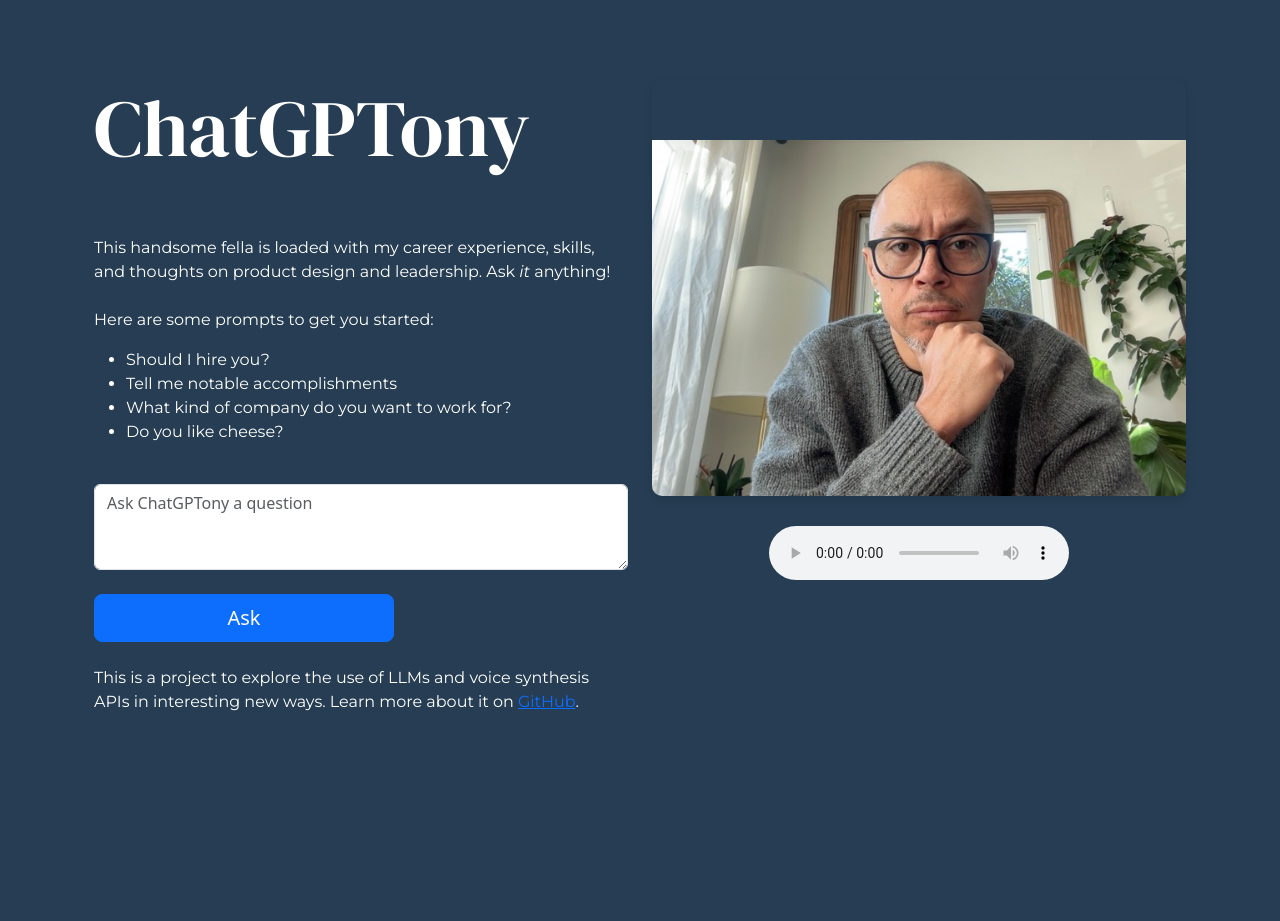
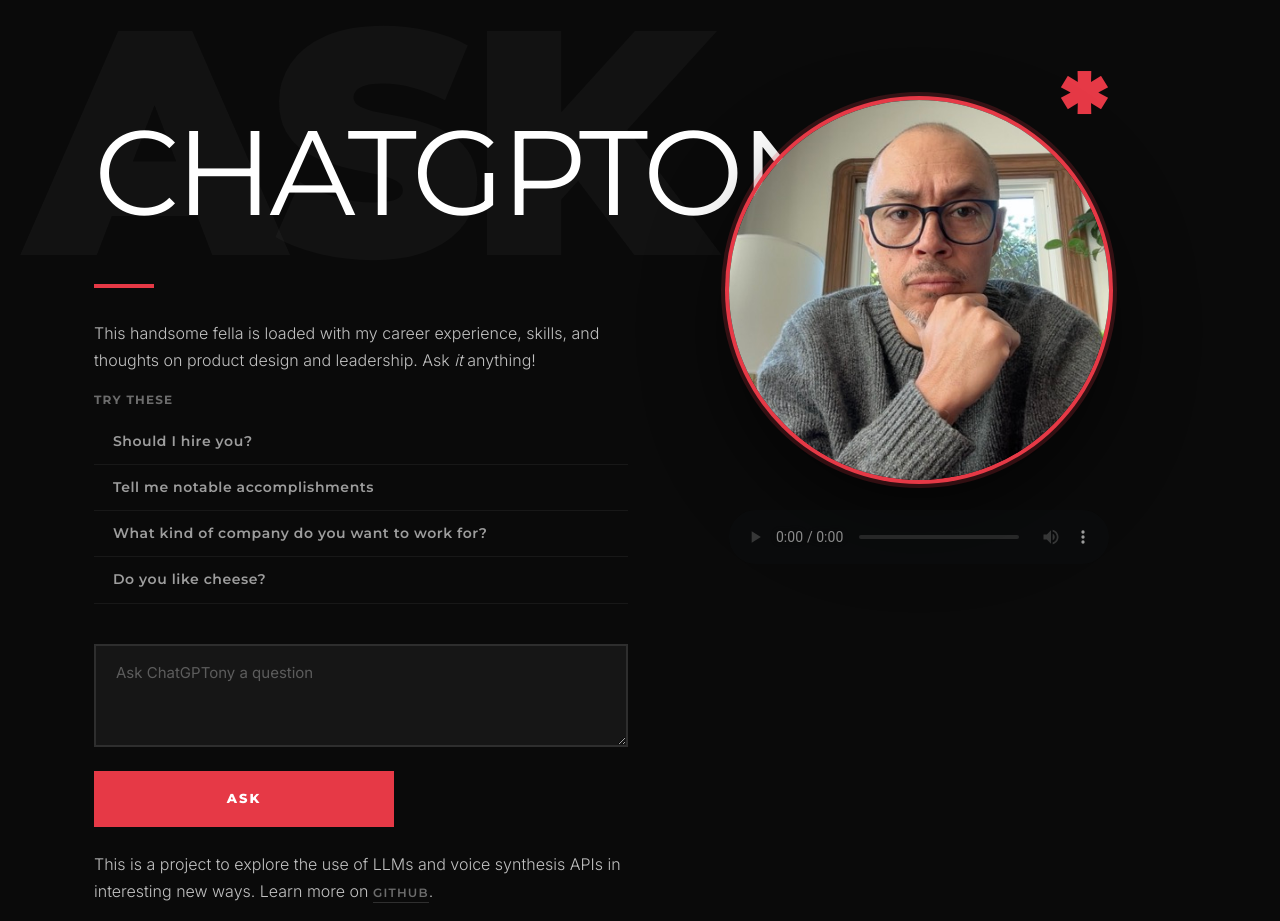
Before and after one commit to khalua/zoltar, a Flask app: page / in a window 1280 px wide. Before the commit the page ends 711 px from the top, so only its background shows below. Run offline with Flask 3, Linux system fonts and the light colour scheme; some libraries are stand-ins or nearby versions.

Commit message:
new look

```diff
--- a/static/custom.css
+++ b/static/custom.css
@@ -1,66 +1,243 @@
-/* custom.css */
+/* custom.css — Maximalist Energy */
+
+* { box-sizing: border-box; }
 
 body {
-    background-color: #263d53;
+    background-color: #0a0a0a;
+    min-height: 100vh;
+    overflow-x: hidden;
 }
 
-.custom-button {
-    background-color: navy;
-    color: white;
-}
-
-#dummy {
-    border-radius: 10px;        /* Rounded corners */
-    box-shadow: 0 4px 8px rgba(0, 0, 0, 0.1); /* Shadow effect */
-    margin-bottom: 30px;
-    padding-top: 60px;
-}
+/* ── Typography ── */
 
 h1 {
-    color: white;
-    font-family: "DM Serif Display", serif;
-    font-weight: 400;
+    color: #fff;
+    font-family: "Montserrat", sans-serif;
+    font-weight: 900;
     font-style: normal;
+    text-transform: uppercase;
+    letter-spacing: -0.03em;
+    line-height: 0.95;
 }
 
 h1.display-1 {
-    margin-bottom: 60px;
-}
-
-h2.display-1 {
-    margin-bottom: 60px;
+    font-size: clamp(56px, 10vw, 120px);
+    margin-bottom: 40px;
 }
 
 p {
-    color: white;
-    font-family: "Montserrat", sans-serif;
-    font-optical-sizing: auto;
-    font-weight: 400;
-    font-style: normal;
+    color: rgba(255,255,255,0.75);
+    font-family: "Inter", sans-serif;
+    font-weight: 300;
+    font-size: 16px;
+    line-height: 1.7;
 }
 
 li {
-    color: white;
+    color: rgba(255,255,255,0.75);
+    font-family: "Inter", sans-serif;
+    font-weight: 400;
+    font-size: 15px;
+    line-height: 1.8;
+}
+
+a { color: #e63946; }
+a:hover { color: #ff4d5a; }
+
+/* ── Layout ── */
+
+.tonyGPTContainer {
+    padding-top: 100px;
+    position: relative;
+}
+
+/* Ghost text */
+.tonyGPTContainer::before {
+    content: 'ASK';
+    position: absolute;
+    top: -20px;
+    left: -5%;
     font-family: "Montserrat", sans-serif;
-    font-optical-sizing: auto;
+    font-weight: 900;
+    font-size: clamp(160px, 25vw, 360px);
+    text-transform: uppercase;
+    color: rgba(255,255,255,0.03);
+    letter-spacing: -0.04em;
+    line-height: 1;
+    pointer-events: none;
+    z-index: 0;
+}
+
+/* ── Image ── */
+
+#dummy {
+    border-radius: 50%;
+    box-shadow: 0 0 0 4px #e63946, 0 0 0 8px rgba(230,57,70,0.2), 0 40px 80px rgba(0,0,0,0.6);
+    margin-bottom: 30px;
+    padding-top: 0;
+    max-width: 380px;
+    aspect-ratio: 1;
+    object-fit: cover;
+}
+
+/* ── Form ── */
+
+.form-control {
+    background: rgba(255,255,255,0.05);
+    border: 2px solid rgba(255,255,255,0.1);
+    color: #fff;
+    font-family: "Inter", sans-serif;
     font-weight: 400;
-    font-style: normal;
+    font-size: 15px;
+    border-radius: 0;
+    padding: 16px 20px;
+    transition: border-color 0.3s ease;
 }
+
+.form-control:focus {
+    background: rgba(255,255,255,0.08);
+    border-color: #e63946;
+    color: #fff;
+    box-shadow: 0 0 0 3px rgba(230,57,70,0.15);
+}
+
+.form-control::placeholder {
+    color: rgba(255,255,255,0.3);
+}
+
+/* ── Button ── */
+
+.btn-primary,
+.custom-button {
+    background-color: #e63946;
+    border: none;
+    color: #fff;
+    font-family: "Montserrat", sans-serif;
+    font-weight: 800;
+    font-size: 13px;
+    letter-spacing: 0.15em;
+    text-transform: uppercase;
+    border-radius: 0;
+    padding: 18px 40px;
+    transition: background-color 0.3s ease, transform 0.2s ease;
+}
+
+.btn-primary:hover,
+.custom-button:hover {
+    background-color: #ff4d5a;
+    transform: translateY(-2px);
+    color: #fff;
+}
+
+.btn-primary:active {
+    background-color: #c5303c;
+    transform: translateY(0);
+}
+
+.btn-primary:focus-visible {
+    outline: 2px solid #e63946;
+    outline-offset: 3px;
+    box-shadow: none;
+}
+
+/* ── Clickable questions ── */
+
+ul { list-style: none; padding-left: 0; }
+
+ul li.clickable-question {
+    cursor: pointer;
+    color: rgba(255,255,255,0.6);
+    font-family: "Montserrat", sans-serif;
+    font-weight: 600;
+    font-size: 14px;
+    letter-spacing: 0.04em;
+    padding: 10px 0;
+    border-bottom: 1px solid rgba(255,255,255,0.06);
+    transition: color 0.25s ease, padding-left 0.25s ease;
+}
+
+ul li.clickable-question:hover {
+    color: #e63946;
+    text-decoration: none;
+    padding-left: 8px;
+}
+
+ul li.clickable-question::before {
+    content: '→ ';
+    opacity: 0;
+    transition: opacity 0.25s ease;
+}
+
+ul li.clickable-question:hover::before {
+    opacity: 1;
+}
+
+/* ── Audio player ── */
+
+audio {
+    width: 100%;
+    max-width: 380px;
+    filter: invert(1) hue-rotate(180deg);
+    opacity: 0.6;
+}
+
+/* ── Decorative asterisk ── */
+
+.zoltar-asterisk {
+    position: absolute;
+    top: 60px;
+    right: 8%;
+    font-family: "Montserrat", sans-serif;
+    font-weight: 900;
+    font-size: clamp(60px, 8vw, 120px);
+    color: #e63946;
+    line-height: 1;
+    pointer-events: none;
+    opacity: 0;
+}
+
+/* ── Accent line under title ── */
+
+.title-accent {
+    width: 60px;
+    height: 4px;
+    background: #e63946;
+    margin-bottom: 32px;
+}
+
+/* ── GitHub link ── */
+
+.github-link {
+    color: rgba(255,255,255,0.4);
+    font-family: "Montserrat", sans-serif;
+    font-weight: 600;
+    font-size: 12px;
+    letter-spacing: 0.1em;
+    text-transform: uppercase;
+    text-decoration: none;
+    border-bottom: 1px solid rgba(255,255,255,0.15);
+    padding-bottom: 2px;
+    transition: color 0.25s ease, border-color 0.25s ease;
+}
+
+.github-link:hover {
+    color: #e63946;
+    border-color: #e63946;
+}
+
+/* ── Debug ── */
 
 .debug {
     color: white;
     background-color: black;
 }
 
-.tonyGPTContainer {
-    padding-top: 80px;
+/* ── Responsive ── */
+
+@media (max-width: 767px) {
+    .tonyGPTContainer { padding-top: 60px; }
+    h1.display-1 { font-size: clamp(40px, 12vw, 72px); margin-bottom: 24px; }
+    #dummy { max-width: 260px; }
+    .zoltar-asterisk { font-size: 50px; top: 30px; right: 5%; }
+    .tonyGPTContainer::before { font-size: clamp(100px, 20vw, 200px); }
 }
-
-ul li {
-    cursor: pointer;
-    color: white;
-}
-
-ul li:hover {
-    text-decoration: underline;
-}
--- a/templates/base.html
+++ b/templates/base.html
@@ -4,19 +4,16 @@
     <meta charset="UTF-8">
     <meta name="viewport" content="width=device-width, initial-scale=1">
     <title>{% block title %}{% endblock %}</title>
-    <!-- Common CSS, JavaScript, etc. -->
     <link href="https://cdn.jsdelivr.net/npm/bootstrap@5.3.2/dist/css/bootstrap.min.css" rel="stylesheet" integrity="sha384-T3c6CoIi6uLrA9TneNEoa7RxnatzjcDSCmG1MXxSR1GAsXEV/Dwwykc2MPK8M2HN" crossorigin="anonymous">
+    <link href="https://fonts.googleapis.com" rel="preconnect">
+    <link href="https://fonts.gstatic.com" rel="preconnect" crossorigin>
+    <link href="https://fonts.googleapis.com/css2?family=Montserrat:wght@400;600;700;800;900&family=Inter:wght@300;400;500;600&display=swap" rel="stylesheet">
     <link rel="stylesheet" href="{{ url_for('static', filename='custom.css') }}">
     <script src="https://code.jquery.com/jquery-3.6.0.min.js"></script>
-    <style>
-        @import url('https://fonts.googleapis.com/css2?family=Montserrat:ital,wght@0,100..900;1,100..900&display=swap');
-        @import url('https://fonts.googleapis.com/css2?family=DM+Serif+Display:ital@0;1&family=Montserrat:ital@0;1&display=swap');
-    </style>
 </head>
 <body>
 
 {% block header %}
-<!-- Common header content goes here -->
 {% endblock %}
 
 <div class="container">
@@ -26,12 +23,8 @@
 </div>
 
 {% block footer %}
-<!-- Common footer content goes here -->
 {% endblock %}
 
-<!-- Common JavaScript files or scripts -->
 <script src="https://cdn.jsdelivr.net/npm/bootstrap@5.3.2/dist/js/bootstrap.bundle.min.js" integrity="sha384-C6RzsynM9kWDrMNeT87bh95OGNyZPhcTNXj1NW7RuBCsyN/o0jlpcV8Qyq46cDfL" crossorigin="anonymous"></script>
-<script src="https://cdn.jsdelivr.net/npm/@popperjs/core@2.11.8/dist/umd/popper.min.js" integrity="sha384-I7E8VVD/ismYTF4hNIPjVp/Zjvgyol6VFvRkX/vR+Vc4jQkC+hVqc2pM8ODewa9r" crossorigin="anonymous"></script>
-<script src="https://cdn.jsdelivr.net/npm/bootstrap@5.3.2/dist/js/bootstrap.min.js" integrity="sha384-BBtl+eGJRgqQAUMxJ7pMwbEyER4l1g+O15P+16Ep7Q9Q+zqX6gSbd85u4mG4QzX+" crossorigin="anonymous"></script>
 </body>
 </html>
--- a/templates/index.html
+++ b/templates/index.html
@@ -6,12 +6,15 @@
 {% block content %}
 
     <div class="tonyGPTContainer">
+        <div class="zoltar-asterisk" data-anim="asterisk">*</div>
         <div class="container text-start">
             <div class="row align-items-start">
                 <div class="col-md-6 col-sm-12">
-                    <h1 class="display-1">ChatGPTony</h1>
-                        <div class="mb-3">
-                            <p>This handsome fella is loaded with my career experience, skills, and thoughts on product design and leadership.  Ask <i>it</i> anything! <br><br> Here are some prompts to get you started:</p>
+                    <h1 class="display-1" data-anim="title">ChatGPTony</h1>
+                    <div class="title-accent" data-anim="accent"></div>
+                        <div class="mb-3" data-anim="content">
+                            <p>This handsome fella is loaded with my career experience, skills, and thoughts on product design and leadership. Ask <em>it</em> anything!</p>
+                            <p style="margin-bottom: 8px; font-family: 'Montserrat', sans-serif; font-weight: 700; font-size: 12px; letter-spacing: 0.1em; text-transform: uppercase; color: rgba(255,255,255,0.4);">Try these</p>
                                 <ul>
                                   <li class="clickable-question">Should I hire you?</li>
                                   <li class="clickable-question">Tell me notable accomplishments</li>
@@ -28,11 +31,11 @@
                                 </button>
                             </form>
                             <br>
-                            <p>This is a project to explore the use of LLMs and voice synthesis APIs in interesting new ways. Learn more about it on <a href="https://github.com/khalua/zoltar" target="_blank">GitHub</a>.</p>
+                            <p>This is a project to explore the use of LLMs and voice synthesis APIs in interesting new ways. Learn more on <a href="https://github.com/khalua/zoltar" target="_blank" class="github-link">GitHub</a>.</p>
                         </div>
                 </div>
 
-                <div class="col-md-6 col-sm-12 text-center">
+                <div class="col-md-6 col-sm-12 text-center" data-anim="photo">
                     <img id="dummy" src="{{ url_for('static', filename='tonys/tony0.jpg') }}" alt="Ventriloquist Dummy" class="img-fluid">
 
                     <!-- Audio Player -->
@@ -46,7 +49,7 @@
     </div>
 
     <!-- JavaScript for animation and audio handling -->
-    <script src="https://cdnjs.cloudflare.com/ajax/libs/gsap/3.6.0/gsap.min.js"></script>
+    <script src="https://cdnjs.cloudflare.com/ajax/libs/gsap/3.12.5/gsap.min.js"></script>
 
     <script>
         let speechElement = document.getElementById('speech');
@@ -69,7 +72,6 @@
         }
 
         function animateMouth() {
-            // Clear any existing interval before starting a new one
             stopMouthAnimation();
 
             if (!speechElement.paused) {
@@ -108,15 +110,29 @@
             "Do you like cheese?": "response4.mp3"
         };
 
-        // New AJAX form submission and polling
+        // Entrance animation
         document.addEventListener('DOMContentLoaded', function() {
+            const tl = gsap.timeline({ delay: 0.2 });
+
+            gsap.set('[data-anim="title"]', { opacity: 0, y: 60 });
+            gsap.set('[data-anim="accent"]', { opacity: 0, width: 0 });
+            gsap.set('[data-anim="content"]', { opacity: 0, y: 30 });
+            gsap.set('[data-anim="photo"]', { opacity: 0, scale: 0.8, rotation: -5 });
+            gsap.set('[data-anim="asterisk"]', { opacity: 0, scale: 0, rotation: -180 });
+
+            tl.to('[data-anim="title"]', { opacity: 1, y: 0, duration: 1.2, ease: 'expo.out' }, 0)
+              .to('[data-anim="accent"]', { opacity: 1, width: 60, duration: 0.8, ease: 'expo.out' }, 0.4)
+              .to('[data-anim="photo"]', { opacity: 1, scale: 1, rotation: 0, duration: 1.2, ease: 'expo.out' }, 0.3)
+              .to('[data-anim="asterisk"]', { opacity: 1, scale: 1, rotation: 0, duration: 1, ease: 'expo.out' }, 0.5)
+              .to('[data-anim="content"]', { opacity: 1, y: 0, duration: 1, ease: 'expo.out' }, 0.6);
+
+        // AJAX form submission and polling
         document.querySelectorAll('.clickable-question').forEach(function(question) {
             question.addEventListener('click', function() {
                 const questionText = this.textContent;
                 document.getElementById('user_input').value = questionText;
 
                 if (questionText in questionAudioMap) {
-                    // show status messages and pause 4 seconds
                     startStatusMessages();
                     setTimeout(() => { playCachedAudio(questionAudioMap[questionText]); }, 4000);
                 } else {
@@ -132,22 +148,21 @@
         });
     });
 
-    // Status messages for entertaining the user during processing
     const statusMessages = [
-        "🤖 Connecting to OpenAI API...",
-        "🧠 Tapping into Tony's experience...",
-        "🗣️ Connecting to ElevenLabs API...",
-        "⚡ Generating intelligent response...",
-        "🎭 Preparing Tony's personality...",
-        "🔊 Synthesizing voice audio...",
-        "🎪 Adding some Tony flair...",
-        "📚 Searching career memories...",
-        "🎯 Crafting the perfect answer...",
-        "🔮 Consulting the crystal ball...",
-        "🎨 Mixing AI with creativity...",
-        "⚙️ Processing neural networks...",
-        "🎵 Tuning vocal frequencies...",
-        "🚀 Almost ready to respond..."
+        "Connecting to OpenAI API...",
+        "Tapping into Tony's experience...",
+        "Connecting to ElevenLabs API...",
+        "Generating intelligent response...",
+        "Preparing Tony's personality...",
+        "Synthesizing voice audio...",
+        "Adding some Tony flair...",
+        "Searching career memories...",
+        "Crafting the perfect answer...",
+        "Consulting the crystal ball...",
+        "Mixing AI with creativity...",
+        "Processing neural networks...",
+        "Tuning vocal frequencies...",
+        "Almost ready to respond..."
     ];
 
     let statusInterval = null;
@@ -164,7 +179,7 @@
         statusInterval = setInterval(() => {
             currentMessageIndex = (currentMessageIndex + 1) % statusMessages.length;
             buttonText.textContent = statusMessages[currentMessageIndex];
-        }, 2000); // Change message every 2 seconds
+        }, 2000);
     }
 
     function stopStatusMessages() {
@@ -220,7 +235,6 @@
             } else if (data.status === "error") {
                 throw new Error(data.message);
             } else {
-                // Exponential backoff for polling: start at 1s, max 5s
                 const nextPoll = Math.min(1000 * Math.pow(1.5, pollCount), 5000);
                 setTimeout(() => pollStatus(requestId, pollCount + 1), nextPoll);
             }
```
